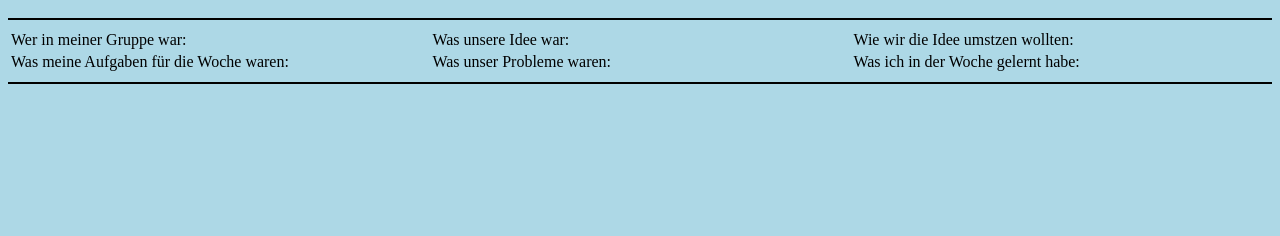
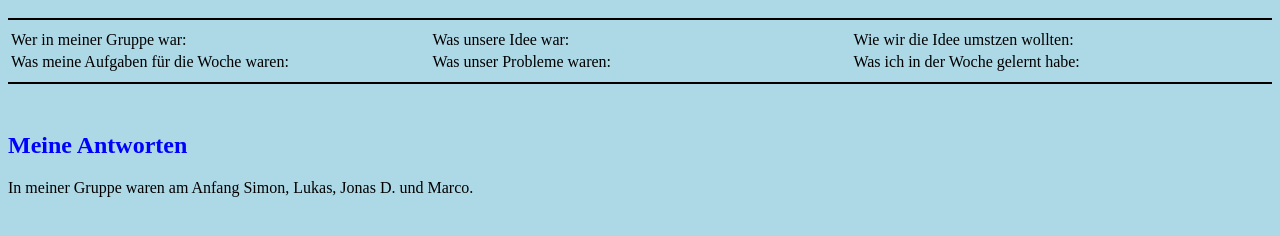
Before and after one commit to YTHypexPrimed88/Marktwoche, a plain HTML site: page index.html in a window 1280 px wide. Shown: the part 48-284 px from the top of the page. Drawn offline with Linux system fonts and the light colour scheme.

Commit message:
Update index.html

```diff
--- a/index.html
+++ b/index.html
@@ -50,4 +50,6 @@
 		</table>
 		<hr color="black">
 		<p>
+			<h2>Meine Antworten</h2>
+			In meiner Gruppe waren am Anfang Simon, Lukas, Jonas D. und Marco.
 	</body>
```
